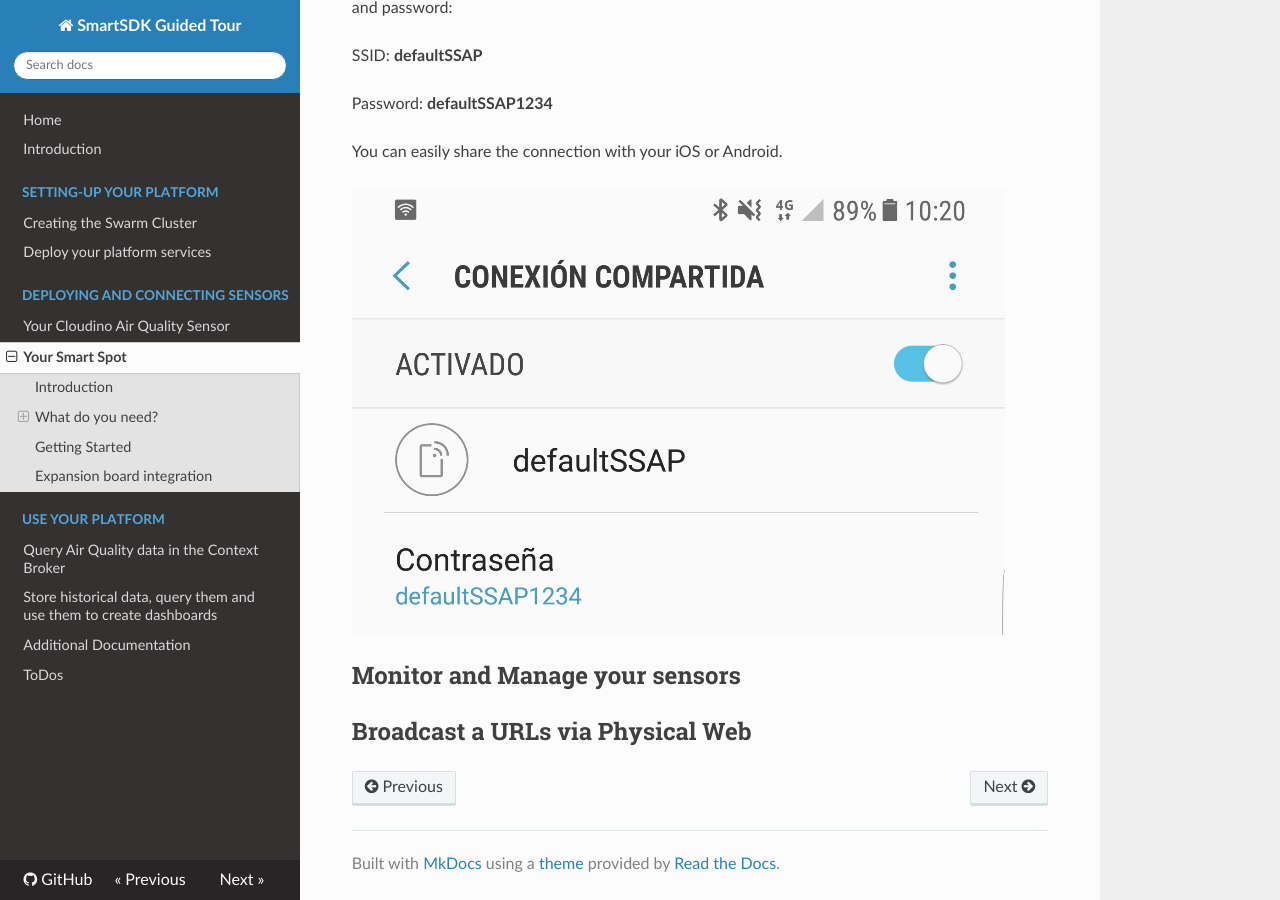
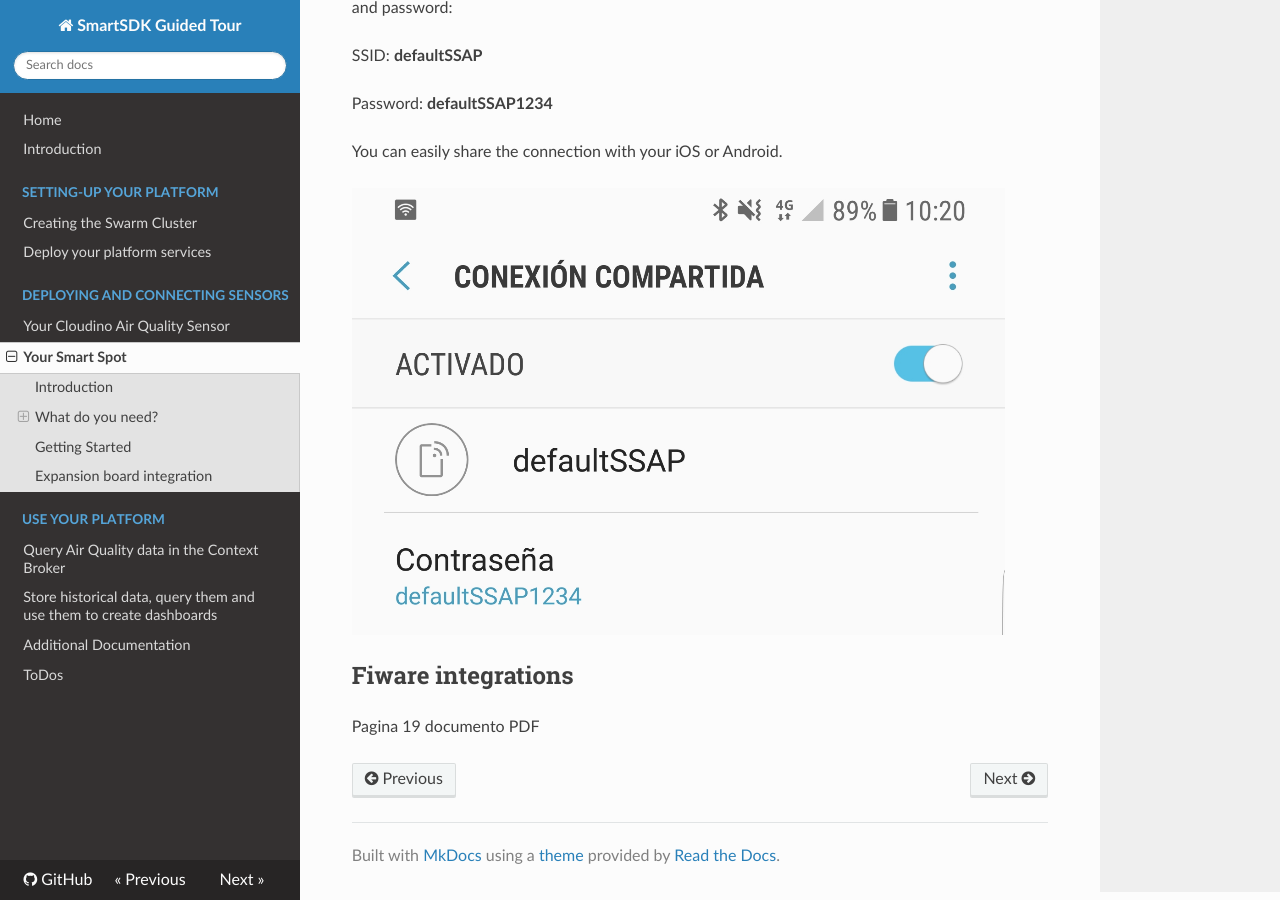
Before and after one commit to smartsdk/guided-tour, an MkDocs documentation site: the page built from docs/sensors/smartspot.md, in a window 1280 px wide and 900 px high, scrolled down 7223 px. Built offline with MkDocs 1.6.1, drawn with Linux system fonts in a browser that asks for light colours; nearby versions of some CDN libraries; comment, search, counter and statistics services are not loaded; old or Windows-style settings are respelled for this version of MkDocs.

Commit message:
Actualizar fichero

```diff
--- a/docs/sensors/smartspot.md
+++ b/docs/sensors/smartspot.md
@@ -166,6 +166,5 @@ You can easily share the connection with your iOS or Android.
 
 ![Connection](./images/connection.png)
 
-## **Monitor and Manage your sensors**
-
-## **Broadcast a URLs via Physical Web**
+## **Fiware integrations**
+Pagina 19 documento PDF
```
